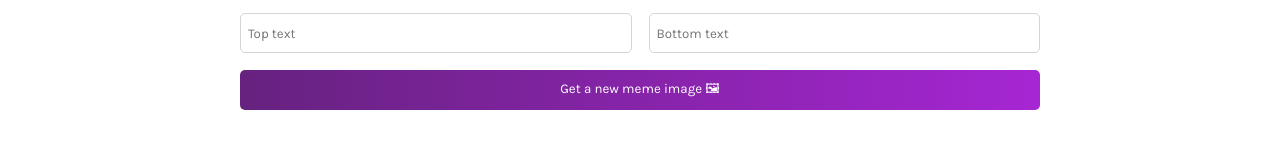
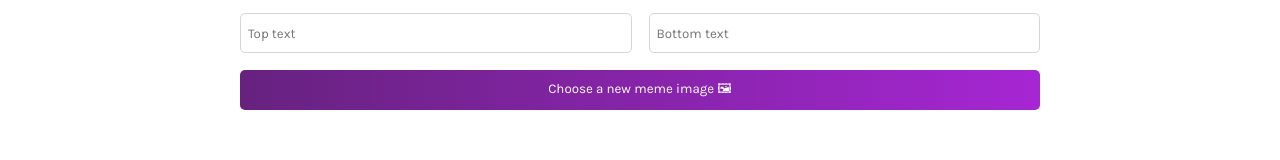
Before and after one commit to carlawlls/react-meme-generator, a React (Create React App) app: page / in a window 1280 px wide. Shown: the part 131-291 px from the top of the page. Built offline with nearby package versions, Linux system fonts and the light colour scheme.

Commit message:
changed placeholder text

```diff
--- a/src/components/Meme.js
+++ b/src/components/Meme.js
@@ -17,7 +17,7 @@ export default function Meme() {
               <button
                   className="form--button"
               >
-                  Get a new meme image 🖼
+                  Choose a new meme image 🖼
               </button>
           </form>
       </main>
```
